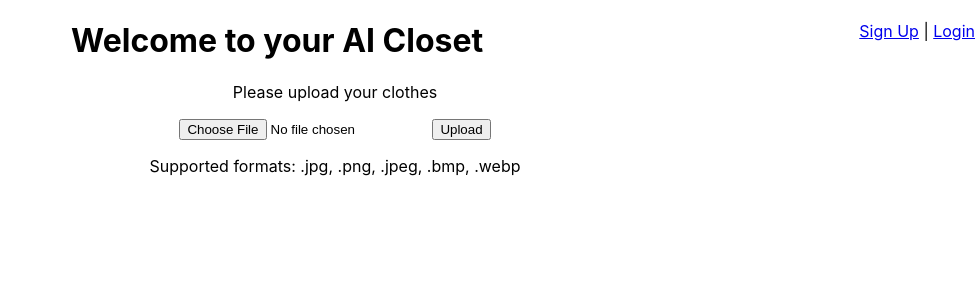
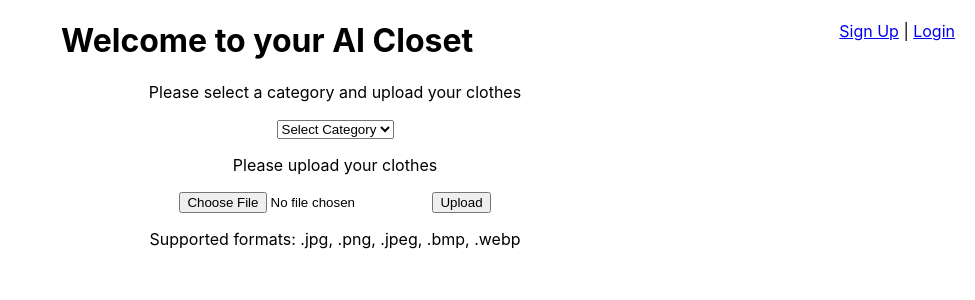
Before and after one commit to SylviaHJY/OutfitOracle, a React (Create React App) app in the folder react-frontend/: page / in a window 1280 px wide. Shown: the top 300 px of the page, without its empty margins (305-1280 px from the left). Built offline with nearby package versions, Linux system fonts and the light colour scheme; no server answers.

Commit message:
Add clothes categories for user to choose, and setup cloud firestore

```diff
--- a/react-frontend/src/components/Home.js
+++ b/react-frontend/src/components/Home.js
@@ -1,14 +1,20 @@
 import React, { useState, useContext, useEffect } from "react";
 import { AuthContext } from "../firebase/Auth";
 import { getStorage, ref, uploadBytes } from "firebase/storage";
-import { Link } from "react-router-dom";
+import { Link, useNavigate} from "react-router-dom";
 import { getAuth } from 'firebase/auth';
+import { getFirestore, doc, getDoc, setDoc, updateDoc, arrayUnion } from "firebase/firestore";
+import { getDownloadURL } from "firebase/storage";
+import { doSignOut } from "../firebase/FirebaseFunctions";
 
 const Home = () => {
   const currentUser = useContext(AuthContext);
   const [file, setFile] = useState(null);
   const storage = getStorage();
   const [userName, setUserName] = useState('');
+  const [category, setCategory] = useState('');
+  const navigate = useNavigate(); // useNavigate hook
+  const [lastUploadedFile, setLastUploadedFile] = useState(null);
 
   useEffect(() => {
     const auth = getAuth();
@@ -17,6 +23,12 @@ const Home = () => {
     }
   }
   , [currentUser]);
+
+  const handleSignOut = () => {
+    doSignOut();
+    navigate('/');
+    alert("You have been signed out");
+  };
 
   const handleFileChange = (e) => {
     const selectedFile = e.target.files[0];
@@ -28,29 +40,80 @@ const Home = () => {
     }
   };
 
+  const checkDocumentExists = async (userId) => {
+    const db = getFirestore();
+    const docRef = doc(db, "closets", userId);
+    const docSnap = await getDoc(docRef);
+    return docSnap.exists();
+  };
+
   const handleUpload = async () => {
     if (!currentUser) {
       alert("Please log in to upload files.");
       return;
     }
 
-    if (file) {
-      const storageRef = ref(storage, `clothes/${currentUser.uid}/${file.name}`);
-      uploadBytes(storageRef, file).then((snapshot) => {
-        console.log("Uploaded a blob or file!", snapshot);
-        alert("File uploaded successfully!");
-      }).catch((error) => {
-        console.error("Error uploading file:", error);
-        alert("Error uploading file.");
-      });
+    if (!category) {
+      alert("Please select a category for your clothing item.");
+      return;
+    }
+
+    if (!file) {
+      alert("Please choose a file to upload.");
+      return;
+    }
+
+    const exists = await checkDocumentExists(currentUser.uid);
+    const storageRef = ref(storage, `clothes/${currentUser.uid}/${category}/${file.name}`);
+
+    try{
+      const uploadTaskSnapshot = await uploadBytes(storageRef, file);
+      const url = await getDownloadURL(uploadTaskSnapshot.ref);
+
+      // update or create document in Firestore
+      const db = getFirestore();
+      const closetRef = doc(db, "closets", currentUser.uid);
+      const newClothingItem = {
+        url,
+        category,
+        name: file.name,
+        timestamp: new Date()
+      };
+
+      // if document exists, update it; otherwise, create it
+      await setDoc(closetRef, { items: exists ? arrayUnion(newClothingItem) : [newClothingItem] }, { merge: true });
+
+      // set last uploaded file for display
+      setLastUploadedFile({ category, name: file.name });
+      alert("File uploaded and info saved to Firestore successfully!");
+      // Reset the category to default and clear the file input after successful upload
+      setCategory('');
+      setFile(null);
+      // Reset file input visually by clearing its value
+      document.getElementById('fileInput').value = '';
+    } catch (error) {
+      console.error("Error uploading file or saving file info to Firestore:", error);
+      alert("Error uploading file or saving file info.");
     }
   };
 
   return (
     <div>
-        <div style={{float: "right"}}>
+        <div style={{float: "right", marginRight: "20px"}}>
         {currentUser ? (
-          <span>Welcome, {currentUser.displayName || 'User'}</span>
+          <>
+            <select onChange={(e) => {
+              if (e.target.value === 'myCloset') {
+                navigate('/myCloset');
+              } else if (e.target.value === 'signOut') {
+                handleSignOut();
+              }
+            }} style={{background: "none", border: "none", cursor: "pointer"}}>
+              <option value="">{`Welcome, ${currentUser.displayName || 'User'}`}</option>
+              <option value="myCloset">My Closet</option>
+              <option value="signOut">Sign Out</option>
+            </select>
+          </>
         ) : (
           <>
             <Link to="/register">Sign Up</Link>
@@ -60,10 +123,42 @@ const Home = () => {
         )}
       </div>
       <h1>Welcome to your AI Closet</h1>
+      <p>Please select a category and upload your clothes</p>
+      <select value={category} onChange={(e) => setCategory(e.target.value)} required>
+      <option value="">Select Category</option>
+      <option value="T-shirts">T-shirts</option>
+      <option value="Blouses">Blouses</option>
+      <option value="Sweaters">Sweaters</option>
+      <option value="Jeans">Jeans</option>
+      <option value="Pants">Pants</option>
+      <option value="Shorts">Shorts</option>
+      <option value="Jackets">Jackets</option>
+      <option value="Coats">Coats</option>
+      <option value="Overcoats">Overcoats</option>
+      <option value="Skirts">Skirts</option>
+      <option value="Suits">Suits</option>
+      <option value="Dresses">Dresses</option>
+      <option value="Shoes">Shoes</option>
+      <option value="Boots">Boots</option>
+      <option value="Leather shoes">Leather shoes</option>
+      <option value="Sandals">Sandals</option>
+      <option value="Sneakers">Sneakers</option>
+      <option value="Heels">Heels</option>
+      <option value="Hats">Hats</option>
+      <option value="Bags">Bags</option>
+      <option value="Accessories">Accessories</option>
+      </select>
       <p>Please upload your clothes</p>
-      <input type="file" onChange={handleFileChange} />
+      <input type="file" onChange={handleFileChange} id="fileInput"/>
       <button onClick={handleUpload}>Upload</button>
       <p>Supported formats: .jpg, .png, .jpeg, .bmp, .webp</p>
+      <div>
+        {lastUploadedFile && (
+          <p style={{ color: 'red', fontSize: '12px' }}>
+            Last uploaded file: ({lastUploadedFile.category}), {lastUploadedFile.name}
+          </p>
+        )}
+      </div>
     </div>
   );
 };
```
